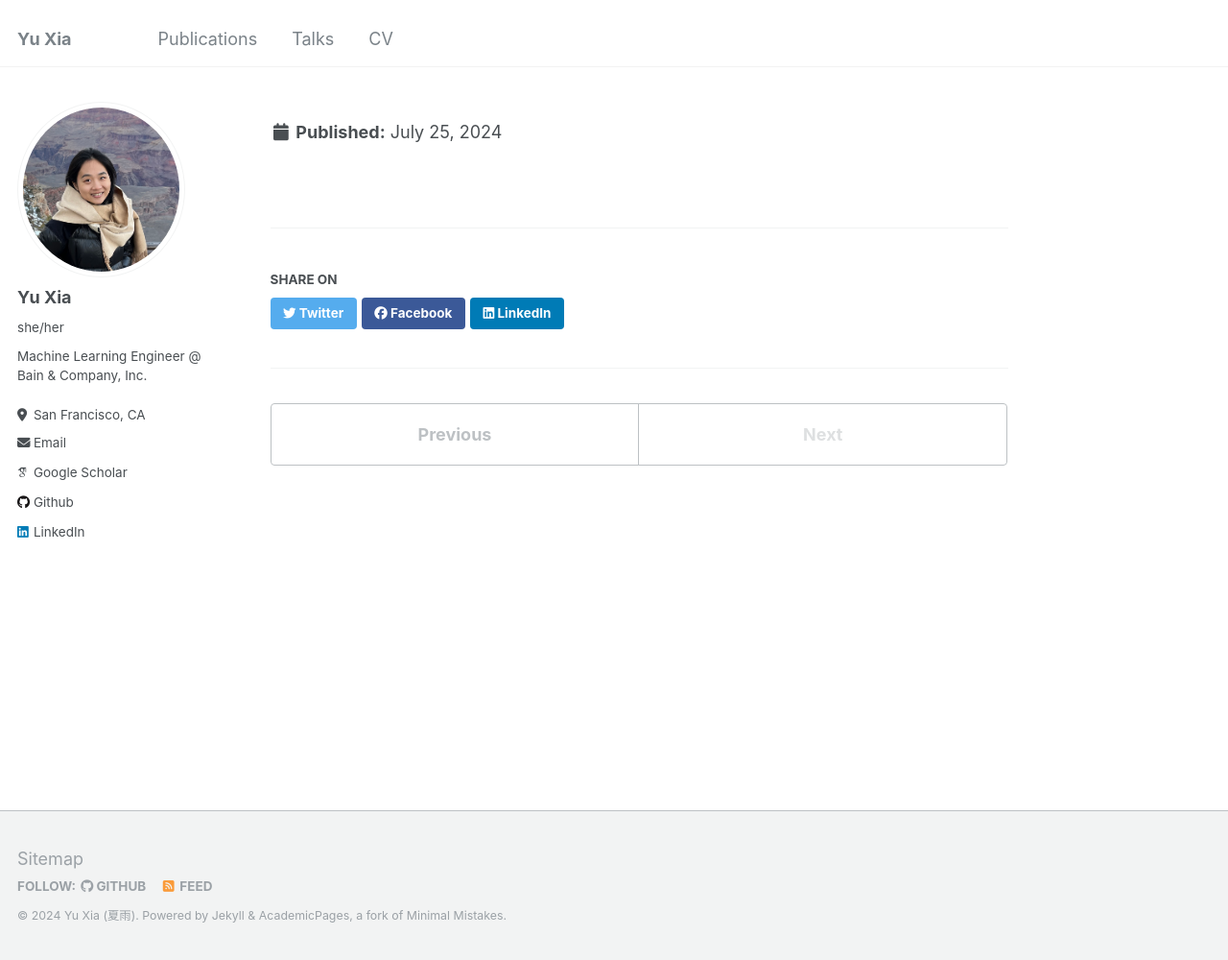
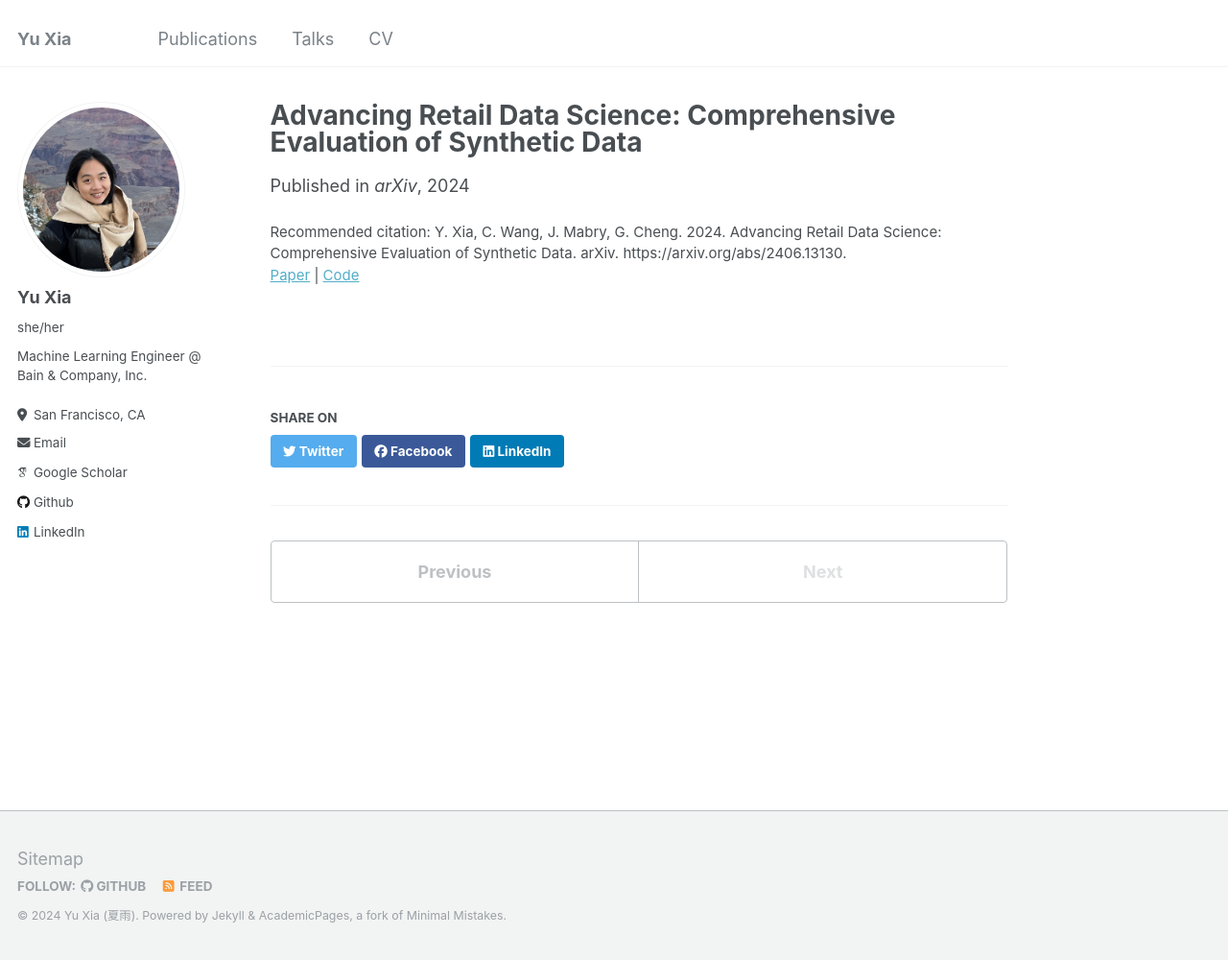
Before and after one commit to YuXia-SR/yuxia-sr.github.io, a Jekyll site: the page built from _publications/2024_06_19_retail_eval.md, in a window 1280 px wide and 1000 px high. Shown: the whole window at 96% size. Built offline with Jekyll 4.4.1, drawn with Linux system fonts in a browser that asks for light colours; some web fonts are replaced.

Commit message:
fix publication entry

```diff
--- a/_publications/2024_06_19_retail_eval.md
+++ b/_publications/2024_06_19_retail_eval.md
@@ -2,13 +2,13 @@
 title: "Advancing Retail Data Science: Comprehensive Evaluation of Synthetic Data"
 collection: publications
 permalink: /publication/2024_06_19_retail_eval
-excerpt: 'The evaluation of synthetic data generation is crucial, especially in the retail sector where data accuracy is paramount. This paper introduces a comprehensive framework for assessing synthetic retail data, focusing on fidelity, utility, and privacy. Our approach differentiates between continuous and discrete data attributes, providing precise evaluation criteria. Fidelity is measured through stability and generalizability. Stability ensures synthetic data accurately replicates known data distributions, while generalizability confirms its robustness in novel scenarios. Utility is demonstrated through the synthetic data's effectiveness in critical retail tasks such as demand forecasting and dynamic pricing, proving its value in predictive analytics and strategic planning. Privacy is safeguarded using Differential Privacy, ensuring synthetic data maintains a perfect balance between resembling training and holdout datasets without compromising security. Our findings validate that this framework provides reliable and scalable evaluation for synthetic retail data. It ensures high fidelity, utility, and privacy, making it an essential tool for advancing retail data science. This framework meets the evolving needs of the retail industry with precision and confidence, paving the way for future advancements in synthetic data methodologies.'
-author: 'Y. Xia, C. Wang, J. Mabry, G. Cheng'
+excerpt: "The evaluation of synthetic data generation is crucial, especially in the retail sector where data accuracy is paramount. This paper introduces a comprehensive framework for assessing synthetic retail data, focusing on fidelity, utility, and privacy. Our approach differentiates between continuous and discrete data attributes, providing precise evaluation criteria. Fidelity is measured through stability and generalizability. Stability ensures synthetic data accurately replicates known data distributions, while generalizability confirms its robustness in novel scenarios. Utility is demonstrated through the synthetic data's effectiveness in critical retail tasks such as demand forecasting and dynamic pricing, proving its value in predictive analytics and strategic planning. Privacy is safeguarded using Differential Privacy, ensuring synthetic data maintains a perfect balance between resembling training and holdout datasets without compromising security. Our findings validate that this framework provides reliable and scalable evaluation for synthetic retail data. It ensures high fidelity, utility, and privacy, making it an essential tool for advancing retail data science. This framework meets the evolving needs of the retail industry with precision and confidence, paving the way for future advancements in synthetic data methodologies."
+author: "Y. Xia, C. Wang, J. Mabry, G. Cheng"
 date: 2024-06-19
-venue: 'arXiv'
-slidesurl:
-videourl:
-codeurl:
-paperurl: 'https://arxiv.org/abs/2406.13130'
-citation: 'Y. Xia, C. Wang, J. Mabry, G. Cheng. 2024. Advancing Retail Data Science: Comprehensive Evaluation of Synthetic Data. arXiv. https://arxiv.org/abs/2406.13130.'
+venue: "arXiv"
+slidesurl: ""
+videourl: ""
+codeurl: ""
+paperurl: "https://arxiv.org/abs/2406.13130"
+citation: "Y. Xia, C. Wang, J. Mabry, G. Cheng. 2024. Advancing Retail Data Science: Comprehensive Evaluation of Synthetic Data. arXiv. https://arxiv.org/abs/2406.13130."
 ---
```
